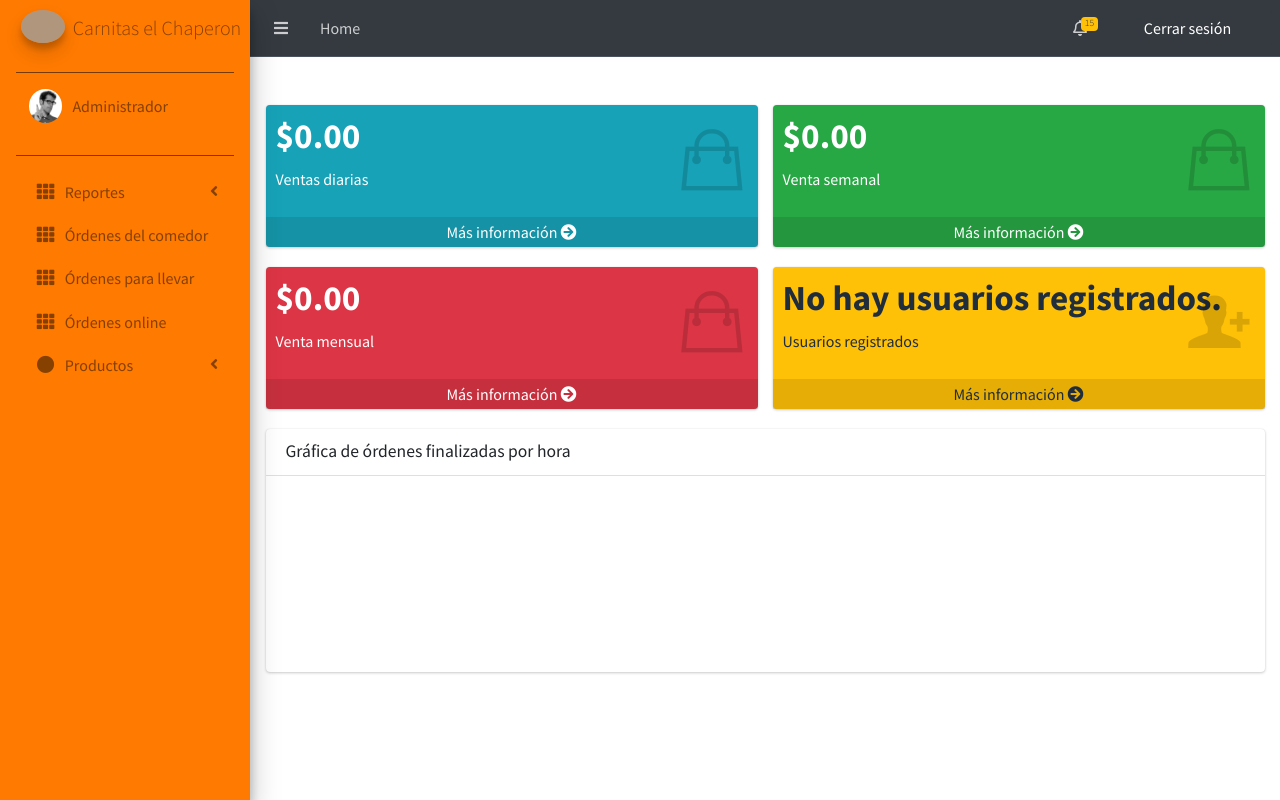
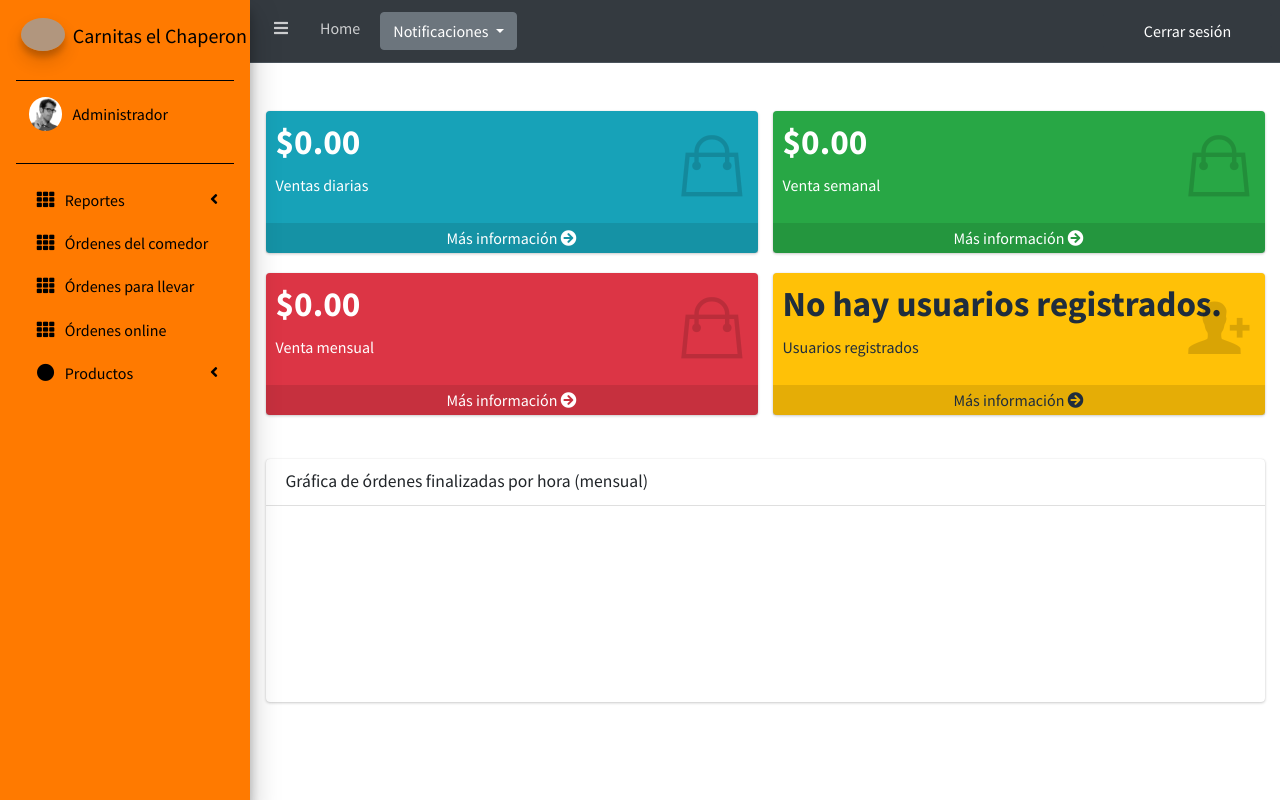
Before and after one commit to PedroPeter26/Carnitas_chaperon, a PHP site: page /indexadmin.php in a window 1280 px wide. Run offline with PHP 8.4, Linux system fonts and the light colour scheme; data that the repository does not hold is empty; a map, chart or similar area stays blank; some libraries are stand-ins or nearby versions; grey boxes are pictures that could not be loaded.

Commit message:
Cambiossss

```diff
--- a/indexadmin.php
+++ b/indexadmin.php
@@ -78,12 +78,19 @@
       <li class="nav-item d-none d-sm-inline-block">
         <a href="indexadmin.php" class="nav-link">Home</a>
       </li>
+      <div class="dropdown m-1">
+        <button class="btn btn-secondary dropdown-toggle" type="button" id="notificationDropdown" data-toggle="dropdown" aria-haspopup="true" aria-expanded="false">
+          Notificaciones
+        </button>
+        <div class="dropdown-menu" aria-labelledby="notificationDropdown" id="table">
+        </div>
+      </div>
     </ul>
 
     <!-- Right navbar links -->
     <ul class="navbar-nav ml-auto">
 
-      <!-- Notifications Dropdown Menu -->
+      <!-- Notifications Dropdown Menu
       <li class="nav-item dropdown">
         <a class="nav-link" data-toggle="dropdown" href="#">
           <i class="far fa-bell"></i>
@@ -109,18 +116,35 @@
           <div class="dropdown-divider"></div>
           <a href="#" class="dropdown-item dropdown-footer">See All Notifications</a>
         </div>
-      </li>
+      </li> -->
     </ul>
+    <!-- notis y cerrar sesión-->
+
+    <div id="newNotification" class="alert alert-success m-3 p-3 position-fixed" style="display: none; top: 0; left: 0;">
+      Nueva orden recibida!
+    </div>
     <button type="button" class="btn btn-block col-2 btn-dark">Cerrar sesión</button>
   </nav>
   <!-- /.navbar -->
+  <script type="text/javascript">
+    function tiempoReal() {
+      var tabla = $.ajax({
+        url: 'scripts/notifications.php',
+        dataType: 'text',
+        async: false
+      }).responseText;
+
+      document.getElementById("table").innerHTML = tabla;
+    }
+    setInterval(tiempoReal, 1000);
+  </script>
 
   <!-- Main Sidebar Container-->
   <aside class="main-sidebar elevation-4 position-fixed" style="background-color: #ff7a00;">
 
-    <a href="indexadmin.php" class="brand-link">
+    <a href="indexadmin.php" class="brand-link mt-2">
       <img src="img/logo.png" alt="Logo" class="brand-image img-circle elevation-3" style="opacity: .8">
-      <span class="brand-text font-weight-light" style="color: #864000;">Carnitas&nbsp;el&nbsp;Chaperon</span>
+      <span class="brand-text font-weight-light" style="color: black;"> <b>Carnitas&nbsp;el&nbsp;Chaperon</b></span>
     </a>
 
     <div class="sidebar os-host os-theme-light os-host-overflow os-host-overflow-y os-host-resize-disabled os-host-scrollbar-horizontal-hidden os-host-transition">
@@ -137,21 +161,21 @@
 
             <div class="sidebar">
               <!-- Sidebar user panel (optional) -->
-              <hr class="border-1 opacity-100" style="background-color: #864000; width:auto">
+              <hr class="border-1 opacity-100" style="background-color: black; width:auto">
               <div class="user-panel mt-3 pb-3 mb-3 d-flex">
                 <div class="image">
                   <img src="dist/img/user2-160x160.jpg" class="img-circle" alt="User Image">
                 </div>
                 <div class="info">
-                  <a href="#" class="d-block" style="color: #864000;">Administrador</a>
+                  <a href="#" class="d-block" style="color: black;">Administrador</a>
                 </div>
               </div>
-              <hr class="border-1 opacity-100" style="background-color: #864000; width:auto">
+              <hr class="border-1 opacity-100" style="background-color: black; width:auto">
 
               <nav class="mt-2">
                 <ul class="nav nav-pills nav-sidebar flex-column" data-widget="treeview" role="menu" data-accordion="false">
                   <li class="nav-item">
-                    <a href="#" class="nav-link" style="color: #864000;">
+                    <a href="#" class="nav-link" style="color: black;">
                       <i class="nav-icon fas fa-th"></i>
                       <p>
                         Reportes
@@ -160,61 +184,55 @@
                     </a>
                     <ul class="nav nav-treeview" style="display: none;">
                       <li class="nav-item">
-                        <a href="views/reportes/reportes_diarios.php" class="nav-link" style="color: #864000;">
+                        <a href="views/reportes/reportes_diarios.php" class="nav-link" style="color: black;">
                           <i class="far fa-circle nav-icon"></i>
                           <p>Reporte diario</p>
                         </a>
                       </li>
                       <li class="nav-item">
-                        <a href="views/reportes/reportes_semanales.php" class="nav-link" style="color: #864000;">
+                        <a href="views/reportes/reportes_semanales.php" class="nav-link" style="color: black;">
                           <i class="far fa-circle nav-icon"></i>
                           <p>Reporte semanal</p>
                         </a>
                       </li>
                       <li class="nav-item">
-                        <a href="views/reportes/reportes_mensuales.php" class="nav-link" style="color: #864000;">
+                        <a href="views/reportes/reportes_mensuales.php" class="nav-link" style="color: black;">
                           <i class="far fa-circle nav-icon"></i>
                           <p>Reportes mensuales</p>
                         </a>
                       </li>
                       <li class="nav-item">
-                        <a href="views/reportes/reportes_anuales.php" class="nav-link" style="color: #864000;">
+                        <a href="views/reportes/reportes_anuales.php" class="nav-link" style="color: black;">
                           <i class="far fa-circle nav-icon"></i>
                           <p>Reportes anuales</p>
                         </a>
                       </li>
                       <li class="nav-item">
-                        <a href="views/reportes/reportes_segun_fecha.php" class="nav-link" style="color: #864000;">
+                        <a href="views/reportes/reportes_segun_fecha.php" class="nav-link" style="color: black;">
                           <i class="far fa-circle nav-icon"></i>
                           <p>Reportes por rango de fechas</p>
                         </a>
                       </li>
                       <li class="nav-item">
-                        <a href="views/reportes/reportes_segun_tipo_comida.php" class="nav-link" style="color: #864000;">
+                        <a href="views/reportes/reportes_segun_tipo_comida_fechas.php" class="nav-link" style="color: black;">
                           <i class="far fa-circle nav-icon"></i>
-                          <p>Reportes por el tipo de comida</p>
+                          <p>Reportes por tipo de comida</p>
                         </a>
                       </li>
                       <li class="nav-item">
-                        <a href="views/reportes/reportes_segun_tipo_comida_fechas.php" class="nav-link" style="color: #864000;">
-                          <i class="far fa-circle nav-icon"></i>
-                          <p>Reportes por tipo de comida por rango de fecha</p>
-                        </a>
-                      </li>
-                      <li class="nav-item">
-                        <a href="views/reportes/reportes_segun_producto.php" class="nav-link" style="color: #864000;">
+                        <a href="views/reportes/reportes_segun_producto.php" class="nav-link" style="color: black;">
                           <i class="far fa-circle nav-icon"></i>
                           <p>Reportes según producto</p>
                         </a>
                       </li>
                       <li class="nav-item">
-                        <a href="views/reportes/reportes_metodo_pago.php" class="nav-link" style="color: #864000;">
+                        <a href="views/reportes/reportes_metodo_pago.php" class="nav-link" style="color: black;">
                           <i class="far fa-circle nav-icon"></i>
                           <p>Reportes por método de pago</p>
                         </a>
                       </li>
                       <li class="nav-item">
-                        <a href="views/reportes/reportes_cantidad_productos.php" class="nav-link" style="color: #864000;">
+                        <a href="views/reportes/reportes_cantidad_productos.php" class="nav-link" style="color: black;">
                           <i class="far fa-circle nav-icon"></i>
                           <p>Reportes de cantidad de productos</p>
                         </a>
@@ -222,7 +240,7 @@
                     </ul>
                   </li>
                   <li class="nav-item">
-                    <a href="" class="nav-link" style="color: #864000;">
+                    <a href="" class="nav-link" style="color: black;">
                       <i class="nav-icon fas fa-th"></i>
                       <p>
                         Órdenes del comedor
@@ -231,7 +249,7 @@
                     </a>
                   </li>
                   <li class="nav-item">
-                    <a href="" class="nav-link" style="color: #864000;">
+                    <a href="" class="nav-link" style="color: black;">
                       <i class="nav-icon fas fa-th"></i>
                       <p>
                         Órdenes para llevar
@@ -240,7 +258,7 @@
                     </a>
                   </li>
                   <li class="nav-item">
-                    <a href="" class="nav-link" style="color: #864000;">
+                    <a href="" class="nav-link" style="color: black;">
                       <i class="nav-icon fas fa-th"></i>
                       <p class="ms-auto">
                         Órdenes online
@@ -249,7 +267,7 @@
                     </a>
                   </li>
                   <li class="nav-item">
-                    <a href="#" class="nav-link" style="color: #864000;">
+                    <a href="#" class="nav-link" style="color: black;">
                       <i class="nav-icon fas fa-circle"></i>
                       <p>
                         Productos
@@ -258,19 +276,19 @@
                     </a>
                     <ul class="nav nav-treeview" style="display: none;">
                       <li class="nav-item">
-                        <a href="#" class="nav-link" style="color: #864000;">
+                        <a href="#" class="nav-link" style="color: black;">
                           <i class="far fa-circle nav-icon"></i>
                           <p>Añadir productos</p>
                         </a>
                       </li>
                       <li class="nav-item">
-                        <a href="#" class="nav-link" style="color: #864000;">
+                        <a href="#" class="nav-link" style="color: black;">
                           <i class="far fa-circle nav-icon"></i>
                           <p>Editar productos</p>
                         </a>
                       </li>
                       <li class="nav-item">
-                        <a href="#" class="nav-link" style="color: #864000;">
+                        <a href="#" class="nav-link" style="color: black;">
                           <i class="far fa-circle nav-icon"></i>
                           <p>Eliminar productos</p>
                         </a>
@@ -446,10 +464,10 @@
           <!-- ./col -->
 
           <!-- Prueba gráfica horas-->
-          <div class="col-12 col-md-12 col-lg-12">
+          <div class="col-12 col-md-12 col-lg-12 mt-4 mb-4">
             <div class="card">
               <div class="card-header">
-                <h3 class="card-title">Gráfica de órdenes finalizadas por hora</h3>
+                <h3 class="card-title">Gráfica de órdenes finalizadas por hora (mensual)</h3>
               </div>
               <div class="card-body">
                 <div class="col-12">
@@ -460,7 +478,12 @@
           </div>
 
           <?php
-          $horas = range(10, 18); // Todas las horas de 10:00 a.m. a 6:00 p.m.
+          $horas = range(10, 18); // Hours from 10:00 a.m. to 6:00 p.m.
+
+          $labels = array_map(function ($hora) {
+            return sprintf('%02d:00', $hora); // Formatear la hora en formato HH:00
+          }, $horas);
+
 
           $servername = "localhost";
           $username = "root";
@@ -471,17 +494,21 @@
             $conn = new PDO("mysql:host=$servername;dbname=$dbname", $username, $password);
             $conn->setAttribute(PDO::ATTR_ERRMODE, PDO::ERRMODE_EXCEPTION);
 
+            $currentMonth = date('Y-m'); // Get the current year and month (e.g., 2023-08)
+
             $sql = "SELECT HOUR(hora_inicio) AS hora, COUNT(*) AS cantidad_ordenes
-                    FROM ORDENES
-                    WHERE TIME(hora_inicio) >= '10:00:00' AND TIME(hora_inicio) <= '18:00:00'
-                    AND ORDENES.status='Finalizado'
-                    GROUP BY HOUR(hora_inicio)
-                    ORDER BY HOUR(hora_inicio)";
+            FROM ORDENES
+            WHERE TIME(hora_inicio) >= '10:00:00' AND TIME(hora_inicio) <= '18:00:00'
+              AND ORDENES.status = 'Finalizado' AND MONTH(ORDENES.fecha) = MONTH(CURRENT_DATE())
+            GROUP BY HOUR(hora_inicio)
+            ORDER BY HOUR(hora_inicio);";
+
             $stmt = $conn->prepare($sql);
+            //$stmt->bindParam(':currentMonth', $currentMonth); // No es necesario enlazar este parámetro
             $stmt->execute();
             $result = $stmt->fetchAll(PDO::FETCH_ASSOC);
 
-            $cantidades = array_fill_keys($horas, 0); // Inicializar todas las horas con 0 órdenes
+            $cantidades = array_fill_keys($horas, 0);
             foreach ($result as $row) {
               $hora = $row['hora'];
               $cantidades[$hora] = $row['cantidad_ordenes'];
@@ -498,23 +525,22 @@
 
 
       <script>
-        // Configurar el contexto del gráfico
+        // Configure the chart context
         var ctx = document.getElementById('horaPicoChart').getContext('2d');
 
-        // Crear el gráfico de líneas
         var horaPicoChart = new Chart(ctx, {
-          type: 'line', // Cambio de tipo de gráfico
+          type: 'line',
           data: {
-            labels: <?php echo json_encode($horas); ?>,
+            labels: <?php echo json_encode($labels); ?>, // Usar el nuevo array de etiquetas
             datasets: [{
               label: 'Cantidad de Órdenes',
               data: <?php echo json_encode(array_values($cantidades)); ?>,
-              borderColor: 'rgba(75, 192, 192, 1)', // Cambio de color del borde
-              backgroundColor: 'rgba(75, 192, 192, 0.2)', // Cambio de color de fondo
+              borderColor: 'rgba(75, 192, 192, 1)',
+              backgroundColor: 'rgba(75, 192, 192, 0.2)',
               borderWidth: 1,
-              pointRadius: 4, // Tamaño de los puntos en el gráfico de líneas
-              pointBackgroundColor: 'rgba(75, 192, 192, 1)', // Color de los puntos
-              fill: true // Rellenar el área bajo la línea
+              pointRadius: 4,
+              pointBackgroundColor: 'rgba(75, 192, 192, 1)',
+              fill: true
             }]
           },
           options: {
```
Also changed, not shown: views/sidebaradmin.php (+79 -88 lines).
